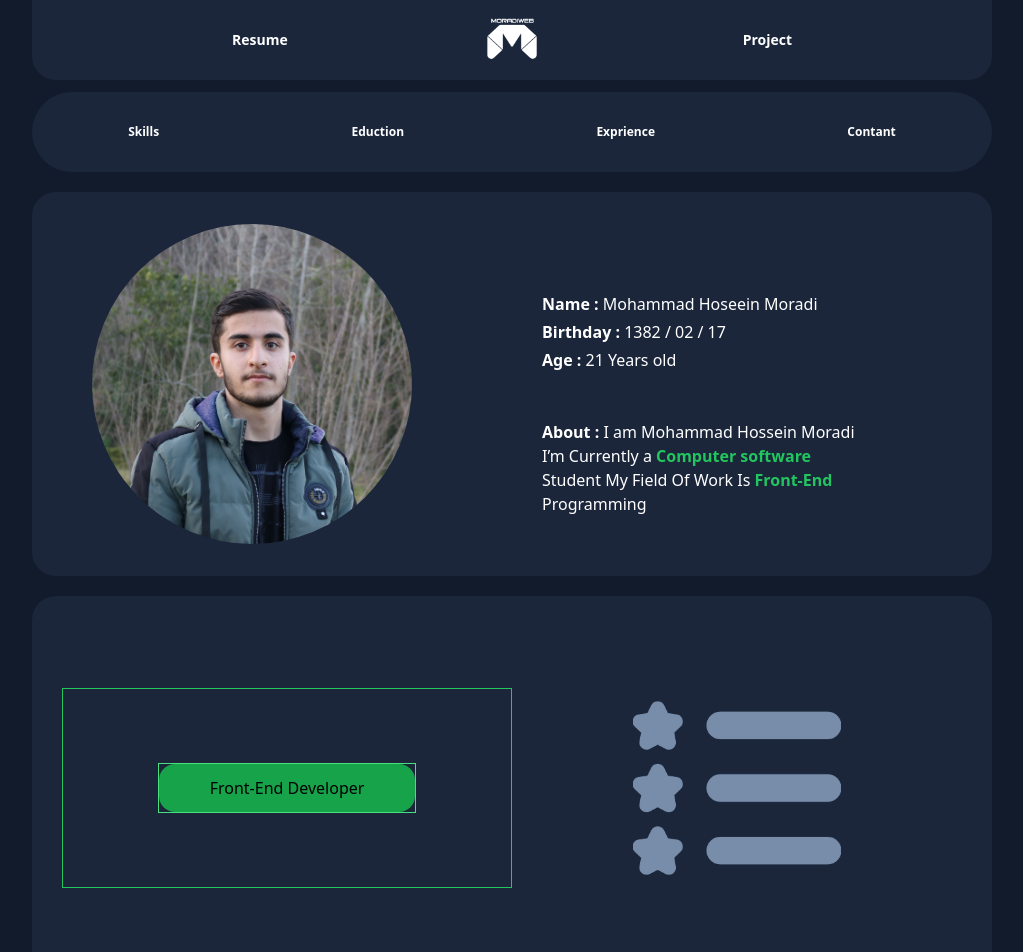
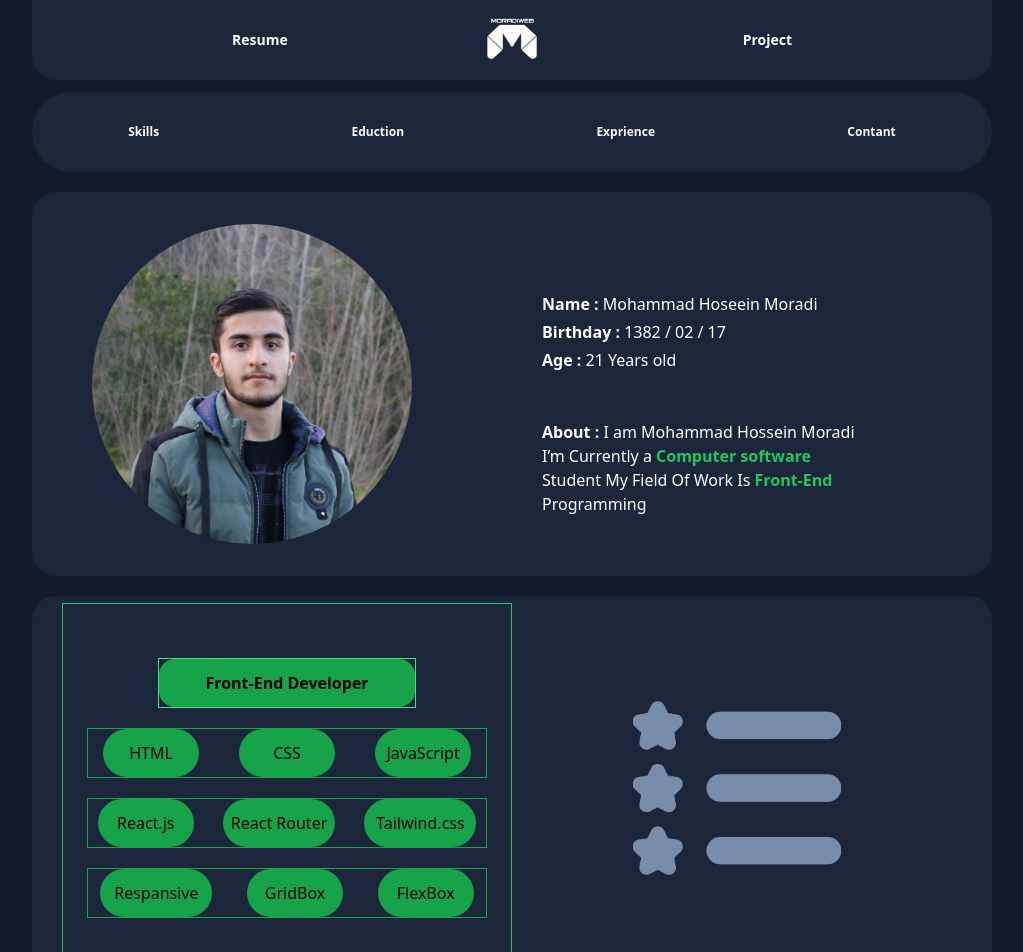
Before and after one commit to moradiweb-ir/moradiweb.ir, a React (Vite) app: page / in a window 1280 px wide. Shown: the top 952 px of the page, without its empty margins (128-1151 px from the left). Built offline with nearby package versions, Linux system fonts and the light colour scheme.

Commit message:
Edit BoxSkilld and Reapansive And Edit mt Profile image And Respansive CopyRight

```diff
--- a/src/components/BoxProfile/BoxProfile.jsx
+++ b/src/components/BoxProfile/BoxProfile.jsx
@@ -7,10 +7,10 @@ export default function BoxProfile() {
      bg-boxblue rounded-3xl  shadow shadow-transparent
       delay-50 hover:shadow-GRC transition-all delay-50 max-xl:h-[650px]  max-md:w-11/12 "
       >
-        <div className="flex flex-row items-center justify-around w-[900px] h-[300x]  max-xl:flex-col max-md:w-[300px] max-xl:h-[500px]  ">
-          <div className="flex justify-center items-center  w-[360px] h-[350px] max-lg:flex-col ">
+        <div className="flex flex-row items-center justify-around w-[900px] h-[300x]  max-xl:flex-col max-md:w-[300px] max-xl:h-[500px]">
+          <div className="flex justify-center items-center  w-[360px] h-[350px] max-lg:flex-col   ">
             <img
-              className="flex  w-[320px] h-[320px] rounded-full max-md:w-[270px] max-md:h-[270px]"
+              className="flex  w-[320px] h-[320px] rounded-full max-md:w-[270px] max-md:h-[270px] max-md:mt-[-60px] "
               src={Image_Me}
               alt=""
             />
--- a/src/components/BoxProfile/Textprofile.jsx
+++ /dev/null
@@ -1,26 +0,0 @@
-export default function Text_profile() {
-  return (
-    <div className="flex-row  w-80 h-56 mt-10 ">
-      <p className="  text-white ">
-        {" "}
-        <b>Name : </b> Mohammad Hoseein Moradi
-      </p>
-      <p className="text-white mt-1 ">
-        {" "}
-        <b>Birthday : </b>1382 / 02 / 17
-      </p>
-      <p className="text-white  mt-1">
-        {" "}
-        <b>Age : </b>21 Years old
-      </p>
-      <br></br>
-      <br></br>
-      <p className="text-white ">
-        {" "}
-        <b>About : </b> I am Mohammad Hossein Moradi I’m Currently a{" "}
-        <b className="text-green-500">Computer software</b> Student My Field Of
-        Work Is <b className="text-green-500">Front-End</b> Programming
-      </p>
-    </div>
-  );
-}
--- a/src/components/BoxSkills/Box_skills.jsx
+++ b/src/components/BoxSkills/Box_skills.jsx
@@ -6,35 +6,50 @@ export default function BoxSkills() {
         <div
           className=" flex flex-row-reverse flex-wrap justify-around items-center content-center  w-9/12 h-96
      bg-boxblue rounded-3xl  shadow shadow-transparent
-      delay-50 hover:shadow-GRC transition-all delay-50 max-md:w-11/12 "
+      delay-50 hover:shadow-GRC transition-all delay-50 max-md:w-11/12 max-xl:h-[600px]"
         >
-          <div className="flex flex-row-reverse items-center justify-end w-[900px] h-[300px]  max-xl:flex-col max-md:w-[500px] ">
+          <div className="flex flex-row-reverse items-center justify-end w-[900px] h-[300px]  max-xl:flex-col max-md:w-[500px] max-xl:mt-[150px]">
             <div className="flex flex-row items-center justify-center w-[500px] h-[150px]  max-md:h-[160px] max-md:w-[180px] max-lg:h-[160px] max-lg:w-[180px] max-xl:h-[160px] max-xl:w-[180px] ">
               <img className="flex  w-52 h-52 " src={Image_Skills} alt="" />
             </div>
-            <div className="flex flex-row w-[500px] h-[200px] border border-green-500  justify-center items-center max-md:w-[300px]  ">
-              <div className=" flex  flex-row  justify-center border border-green-400 ">
-                <p className="flex  flex-row items-center justify-center rounded-2xl  w-64 h-12 bg-green-600 max-md:w-45 max-md:h-10">
+            <div className="flex flex-col w-[500px] h-[370px] border border-green-500  justify-center items-center max-md:w-[300px]  ">
+              <div className=" flex  flex-col justify-center border border-green-400 ">
+                <p className="flex  flex-col items-center justify-center rounded-2xl font-bold  w-64 h-12 bg-green-600 max-md:w-45 max-md:h-10 max-xl:mt-10">
                   Front-End Developer
                 </p>
-                {/* <div className=" flex flex-row justify-center items-center  "></div> */}
-                {/* <div className="flex flex-row  justify-center  ">
-                  <p className="flex flex-wrap  items-center justify-center rounded-2xl  w-12 h-12 bg-green-500 ml-2">
+              </div>
+              <div className="flex flex-row justify-around items-center w-[400px] h-[50px] border border-green-600 mt-5 max-md:w-[300px] ">
+                <p className="flex flex-row justify-center items-center bg-green-600 w-24 h-12 rounded-full max-md:w-16 max-md:h-8 max-md:text-[14px] max-md:font-bold ">
                   HTML
                 </p>
-                  <p className="flex flex-wrap items-center justify-center rounded-2xl  w-12 h-12 bg-green-500 ml-2">
+                <p className="flex flex-row justify-center items-center  bg-green-600 ml-[10px] w-24 h-12 rounded-full max-md:w-16 max-md:h-8 max-md:text-[14px] max-md:font-bold ">
                   CSS
                 </p>
-                  <p className="flex flex-wrap items-center justify-center rounded-2xl  w-32 h-12 bg-green-500 ml-2">
-                    JAVASCRIPT
+                <p className="flex flex-row  justify-center items-center bg-green-600 ml-[10px] w-24 h-12 rounded-full max-md:w-18 max-md:h-8 max-md:text-[14px] max-md:font-bold ">
+                  JavaScript
                 </p>
-                  <p className="flex flex-wrap items-center justify-center rounded-2xl  w-32 h-12 bg-green-500 ml-2">
-                    Tailwind
-                  </p>
-                  <p className="flex flex-wrap items-center justify-center rounded-2xl  w-16 h-12 bg-green-500 ml-2">
+              </div>
+              <div className="flex flex-row justify-around items-center w-[400px] h-[50px] border border-green-600 mt-5 max-md:w-[300px]">
+                <p className="flex flex-row justify-center items-center bg-green-600 w-24 h-12 rounded-full max-md:w-18 max-md:h-8 max-md:text-[14px] max-md:font-bold  ">
                   React.js
                 </p>
-                </div> */}
+                <p className="flex flex-row justify-center items-center  bg-green-600 ml-[10px] w-28 h-12 rounded-full max-md:w-22 max-md:h-8 max-md:text-[14px] max-md:font-bold ">
+                  React Router
+                </p>
+                <p className="flex flex-row  justify-center items-center bg-green-600 ml-[10px] w-28  h-12 rounded-full max-md:w-22  max-md:h-8 max-md:text-[14px] max-md:font-bold ">
+                  Tailwind.css
+                </p>
+              </div>
+              <div className="flex flex-row justify-around items-center w-[400px] h-[50px] border border-green-600 mt-5 max-md:w-[300px] ">
+                <p className="flex flex-row justify-center items-center bg-green-600 w-28  h-12 rounded-full max-md:w-17    max-md:h-8 max-md:text-[14px] max-md:font-bold ">
+                  Respansive
+                </p>
+                <p className="flex flex-row justify-center items-center  bg-green-600 ml-[10px] w-24 h-12 rounded-full max-md:w-18 max-md:h-8 max-md:text-[14px] max-md:font-bold ">
+                  GridBox
+                </p>
+                <p className="flex flex-row  justify-center items-center bg-green-600 ml-[10px] w-24 h-12 rounded-full max-md:w-18 max-md:h-8 max-md:text-[14px] max-md:font-bold ">
+                  FlexBox
+                </p>
               </div>
             </div>
           </div>
--- a/src/components/CopyRight/CopyRight.jsx
+++ b/src/components/CopyRight/CopyRight.jsx
@@ -8,7 +8,7 @@ function CopyRight() {
 bg-boxblue rounded-t-lg  shadow shadow-transparent
 delay-50 hover:shadow-GRC transition-all delay-50 mb-0 max-md:w-11/12"
       >
-        <p className="flex justify-center text-white font-semibold ">
+        <p className="flex justify-center text-white font-semibold max-md:text-[12px]">
           &copy; All Right Reserved For moradiweb.ir{" "}
         </p>
       </div>
```
Also changed, not shown: 1 other file (tests, documents, lock files or other folders). Lines whose indentation alone changed are shown as unchanged.
